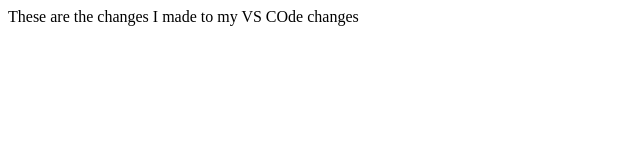
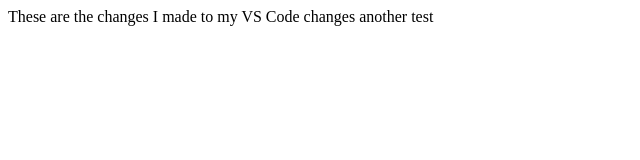
Before and after one commit to Siphelele-Maphumulo/Just, a plain HTML site: page index.html in a window 1280 px wide. Shown: the full height of the page, 0-640 px from the left. Drawn offline with Linux system fonts and the light colour scheme.

Commit message:
Update index.html
test commit

```diff
--- a/index.html
+++ b/index.html
@@ -7,6 +7,7 @@
 </head>
 <body>
     These are the changes I made to my
-    VS COde changes
+    VS Code changes
+    another test
 </body>
 </html>
```
